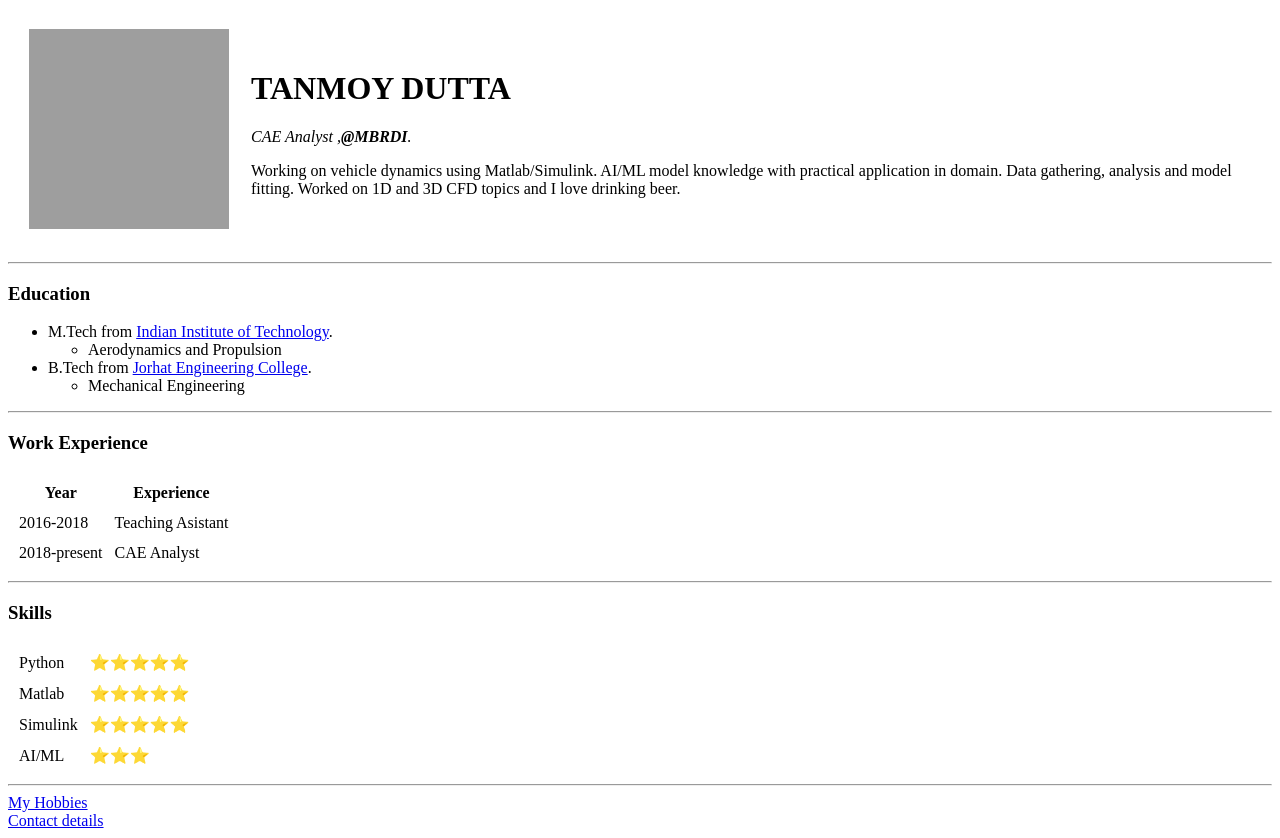
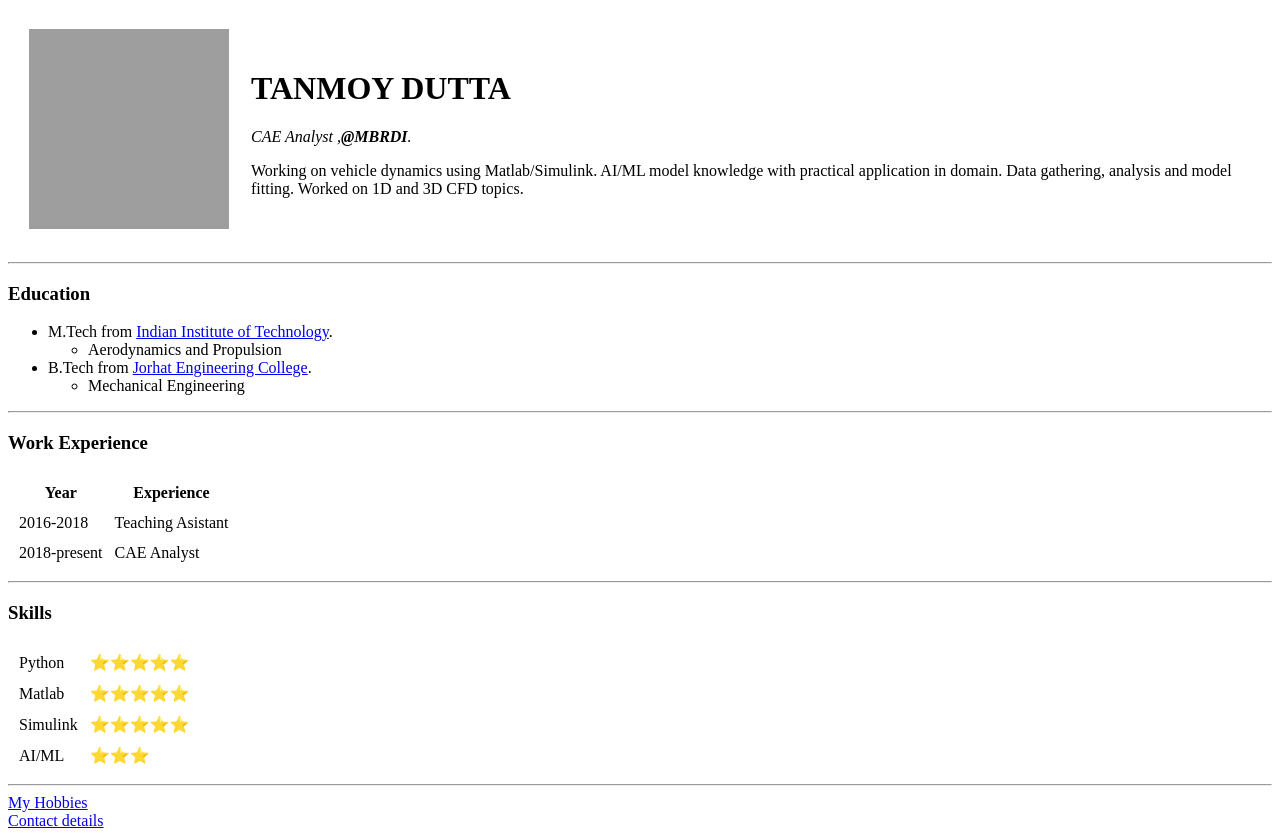
Before and after one commit to Tanmoy19910630/resume, a plain HTML site: page index.html in a window 1280 px wide. Drawn offline with Linux system fonts and the light colour scheme; grey boxes are pictures that could not be loaded.

Commit message:
Updated index.html

```diff
--- a/index.html
+++ b/index.html
@@ -13,7 +13,7 @@
       <td><h1>TANMOY DUTTA</h1>
       <p><em>CAE Analyst ,<strong>@MBRDI</strong>.</em></p>
       <p>Working on vehicle dynamics using Matlab/Simulink. AI/ML model knowledge with practical application in domain.
-        Data gathering, analysis and model fitting. Worked on 1D and 3D CFD topics and I love drinking beer.</p></td>
+        Data gathering, analysis and model fitting. Worked on 1D and 3D CFD topics.</p></td>
     </tr>
   </table>
   <hr>
```
